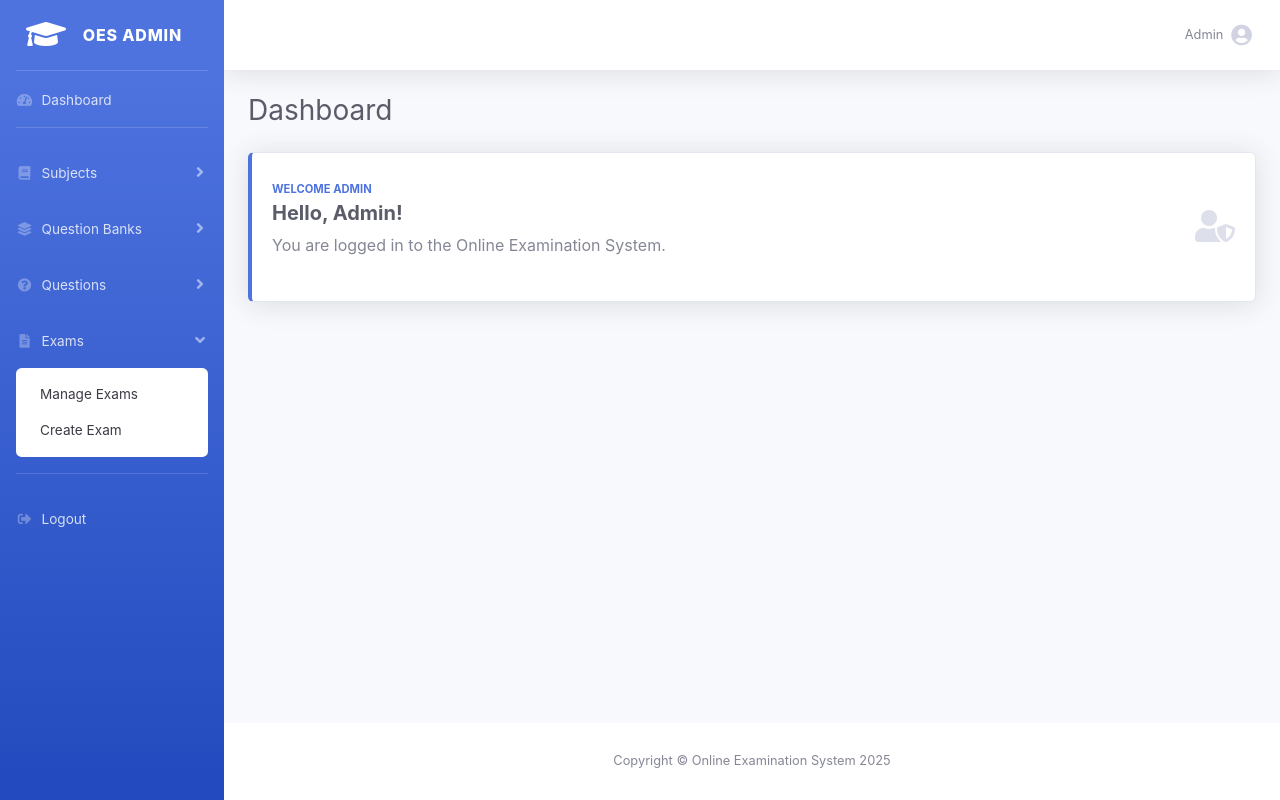
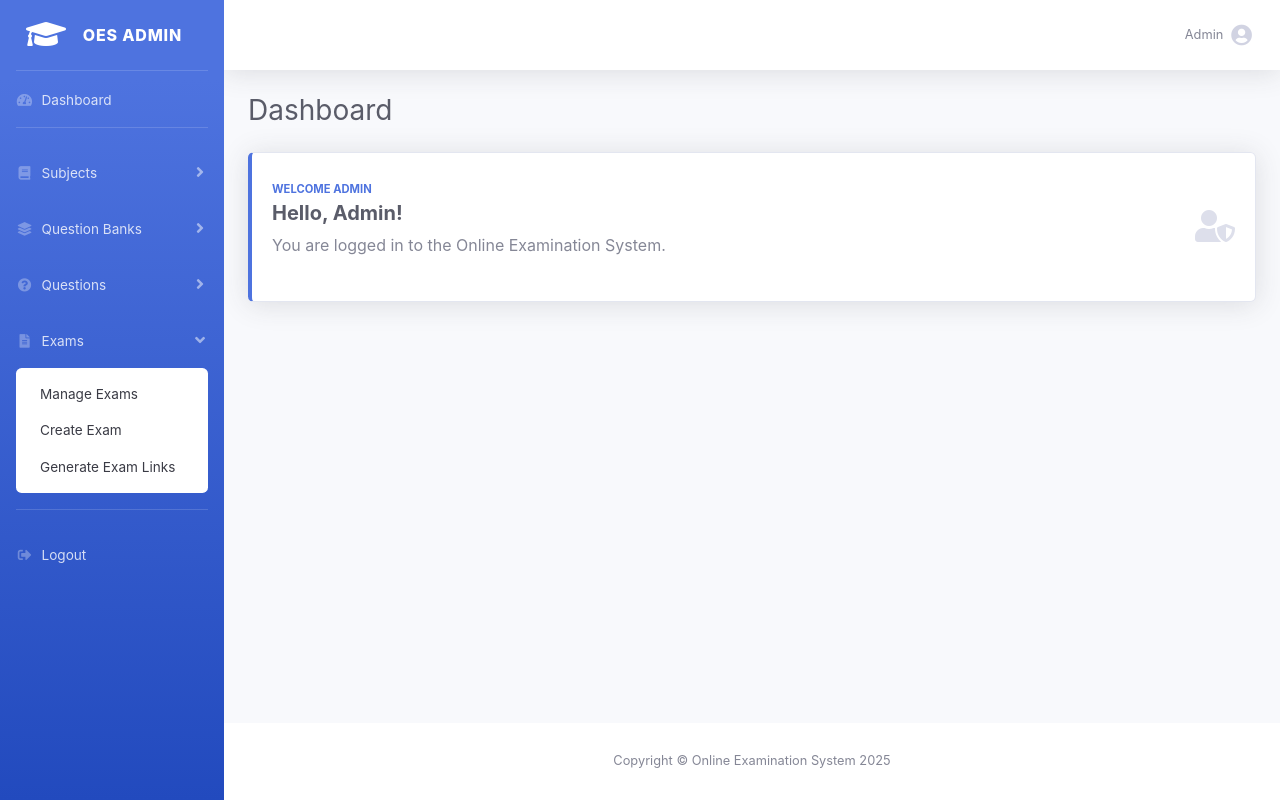
Before and after one commit to VirtusStack/online-examination-system, a PHP site: page /online-examination-system/templates/common/index.php in a window 1280 px wide, after a click on "Exams". Run offline with PHP 8.4, Linux system fonts and the light colour scheme.

Commit message:
Update sidebar.php

```diff
--- a/templates/include/sidebar.php
+++ b/templates/include/sidebar.php
@@ -76,9 +76,15 @@
         <div class="bg-white py-2 collapse-inner rounded">
             <a class="collapse-item" href="<?= BASE_URL ?>/admin.php?action=manageExams">Manage Exams</a>
             <a class="collapse-item" href="<?= BASE_URL ?>/admin.php?action=newExam">Create Exam</a>
+
+            <!-- Generate Links  -->
+            <a class="collapse-item" href="<?= BASE_URL ?>/admin.php?action=generateLinks">Generate Exam Links</a>
+
              </div>
     </div>
 </li>
+
+
 
     <hr class="sidebar-divider d-none d-md-block">
 
```
Lines whose indentation alone changed are shown as unchanged.
